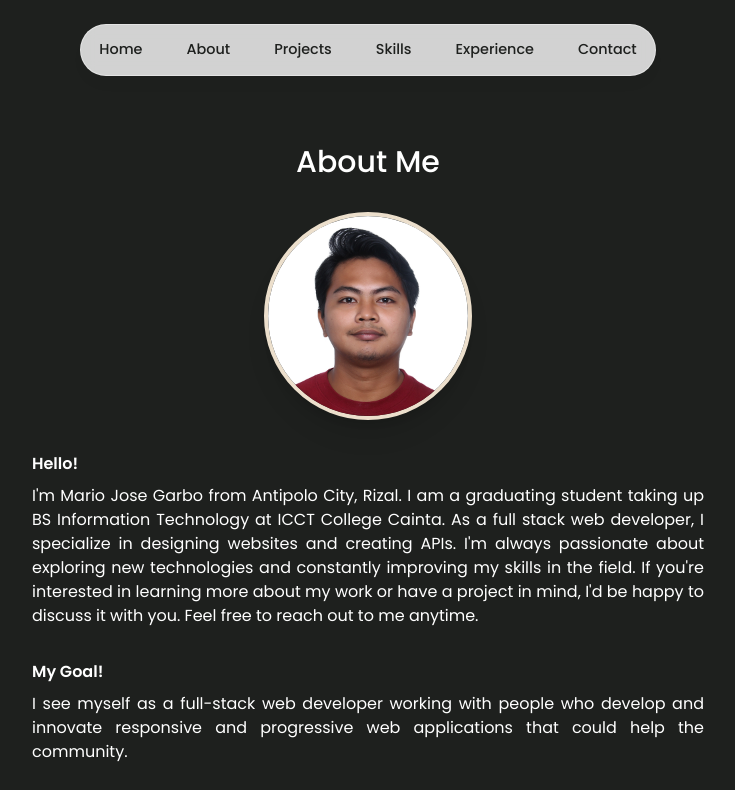
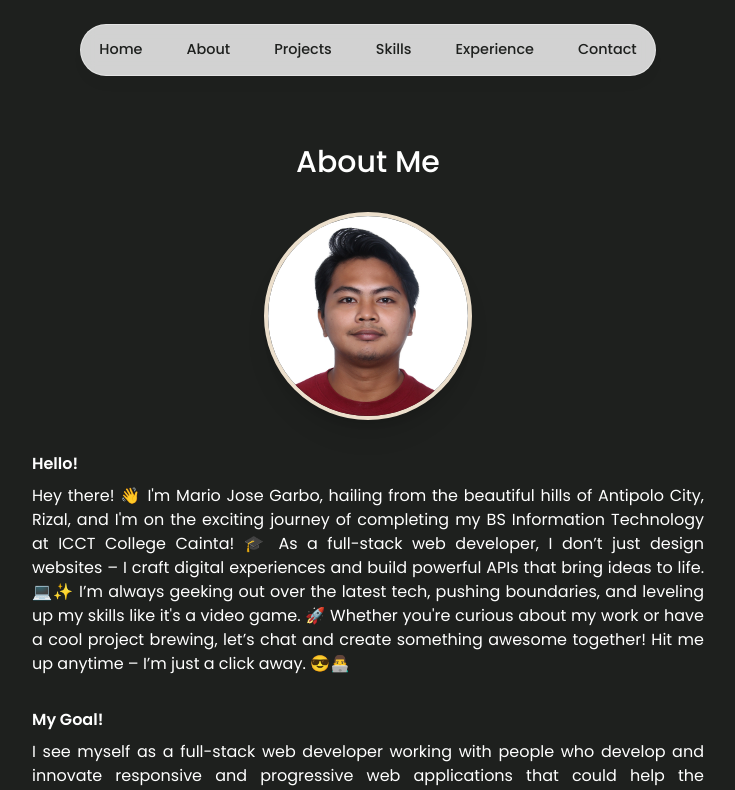
Before and after one commit to marioogarbo/Portfolio, a React (Vite) app: page /about in a window 1280 px wide. Shown: the top 790 px of the page, without its empty margins (272-1007 px from the left). Built offline with nearby package versions, Linux system fonts and the light colour scheme.

Commit message:
Update the about me section

```diff
--- a/src/components/about.jsx
+++ b/src/components/about.jsx
@@ -24,13 +24,16 @@ export default function About() {
 
         <h1 className="font-semibold mb-2">Hello!</h1>
         <p>
-          I'm Mario Jose Garbo from Antipolo City, Rizal. I am a graduating
-          student taking up BS Information Technology at ICCT College Cainta. As
-          a full stack web developer, I specialize in designing websites and
-          creating APIs. I'm always passionate about exploring new technologies
-          and constantly improving my skills in the field. If you're interested
-          in learning more about my work or have a project in mind, I'd be happy
-          to discuss it with you. Feel free to reach out to me anytime.
+          Hey there! 👋 I'm Mario Jose Garbo, hailing from the beautiful hills
+          of Antipolo City, Rizal, and I'm on the exciting journey of completing
+          my BS Information Technology at ICCT College Cainta! 🎓 As a
+          full-stack web developer, I don’t just design websites – I craft
+          digital experiences and build powerful APIs that bring ideas to life.
+          💻✨ I’m always geeking out over the latest tech, pushing boundaries,
+          and leveling up my skills like it's a video game. 🚀 Whether you're
+          curious about my work or have a cool project brewing, let’s chat and
+          create something awesome together! Hit me up anytime – I’m just a
+          click away. 😎👨‍💻
         </p>
         <h1 className="font-semibold mb-2 mt-8">My Goal!</h1>
         <p>
```
